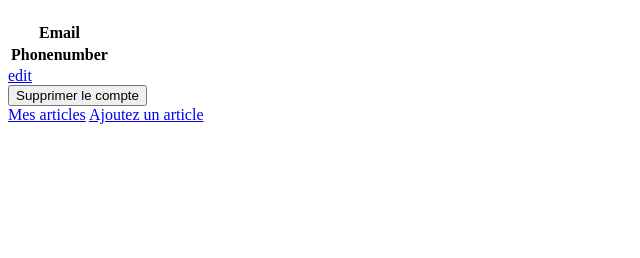
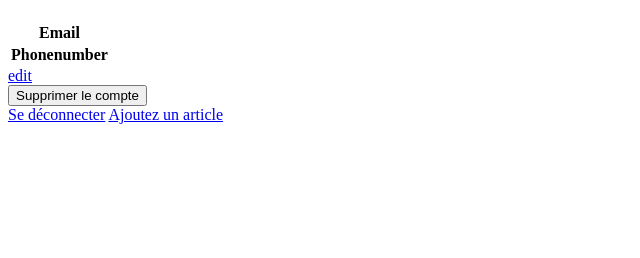
Before and after one commit to lyesi/Blad-eShop, a Symfony app: template templates/user/show.html.twig in a window 1280 px wide. Shown: the part 542-800 px from the top of the page, without its empty margins (0-640 px from the left). Run offline with Twig, Linux system fonts and the light colour scheme; the template is opened without the code that fills it, so the values that code supplies are empty; some libraries are stand-ins or nearby versions.

Commit message:
added responsive for home page

```diff
--- a/templates/base.html.twig
+++ b/templates/base.html.twig
@@ -2,6 +2,7 @@
 <html>
     <head>
         <meta charset="UTF-8">
+        <meta name="viewport" content="width=device-width, initial-scale=1.0">
         <link rel="icon" type="image/png" href="{{ asset('build/images/favicon.png') }}" />
         <title>{% block title %}Welcome!{% endblock %}</title>
         {% block stylesheets %}
--- a/templates/user/show.html.twig
+++ b/templates/user/show.html.twig
@@ -23,7 +23,7 @@
 
     {{ include('user/_delete_form.html.twig') }}
 
-    <a href="{{ path('item_index') }}">Mes articles</a>
+    <a href="{{ path('app_logout') }}"> Se déconnecter</a>
 
     <a href="{{ path('item_new') }}">Ajoutez un article</a>
     {% endif %}
```
Also changed, not shown: assets/styles/app.css (+16 -0 lines).
